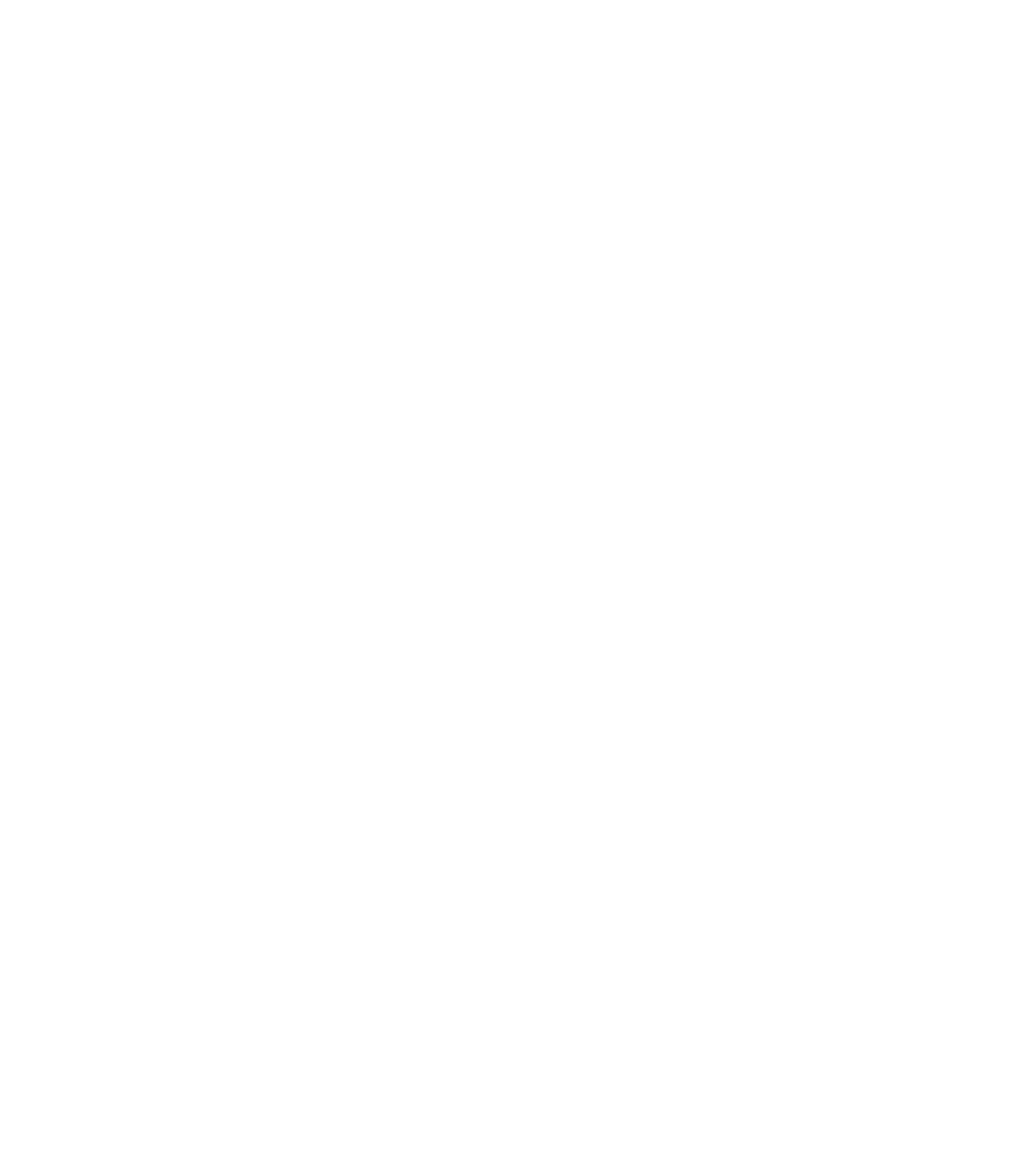
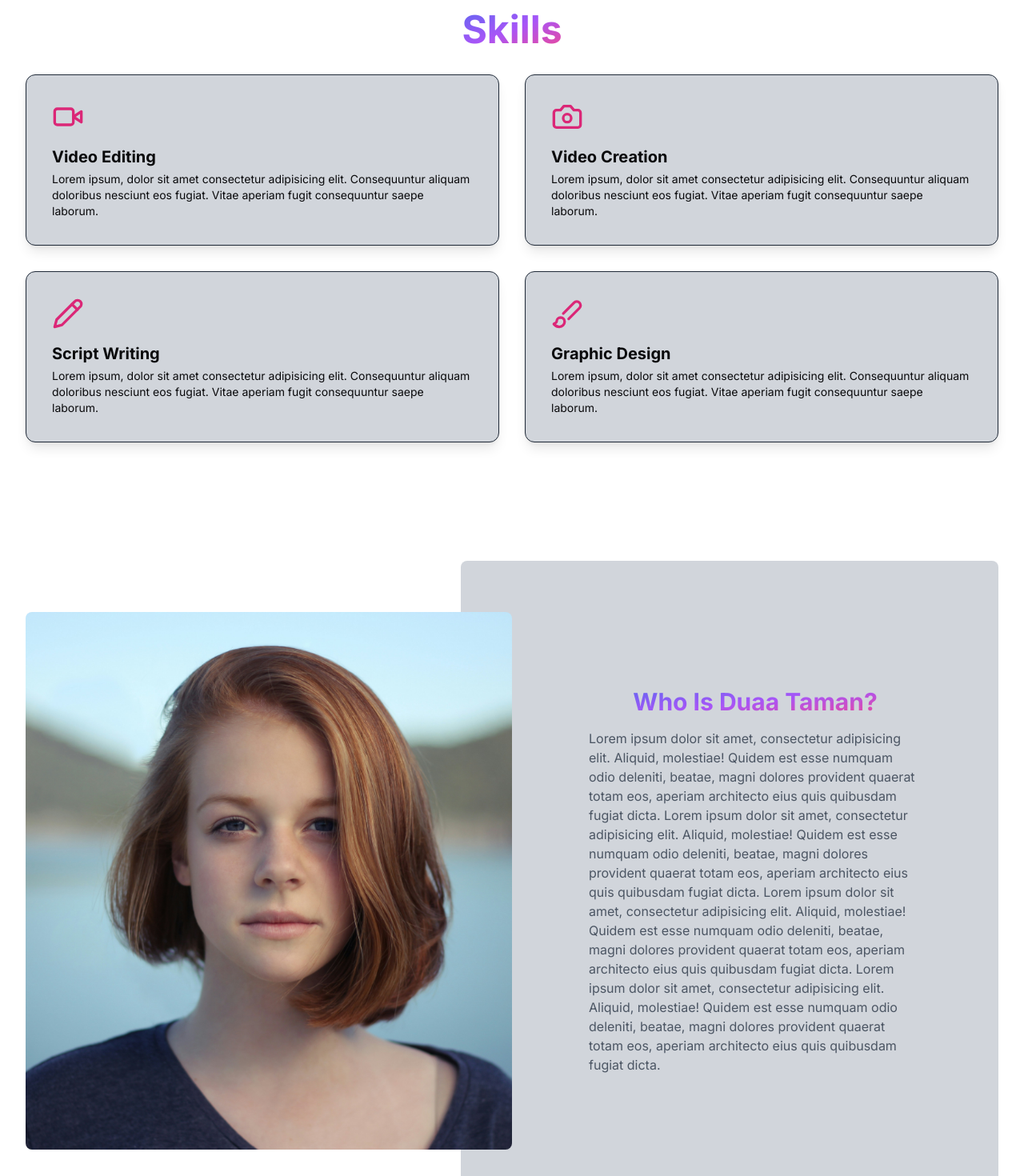
Before and after one commit to mostafa-taman-ashtrei/duaa-taman, a Next.js app: page / in a window 1280 px wide. Shown: the part 740-2210 px from the top of the page at 80% size. Before the commit the page ends 800 px from the top, so only its background shows below. Built offline with nearby package versions, Linux system fonts and the light colour scheme.

Commit message:
style: add the about & skills sections

```diff
--- /dev/null
+++ b/app/(home)/components/About.tsx
@@ -0,0 +1,57 @@
+import GradientText from "@/components/general/GradientText";
+import Image from "next/image";
+
+const About: React.FC = () => {
+    return (
+        <section>
+            <div className="mx-auto max-w-screen-2xl px-4 py-5 sm:px-6 lg:px-8">
+                <div className="grid grid-cols-1 lg:h-screen lg:grid-cols-2">
+                    <div className="relative z-10 lg:py-16">
+                        <div className="relative h-64 sm:h-80 lg:h-full">
+                            <Image
+                                alt="Hero Image For Duaa Taman"
+                                src="/images/hero-image.jpg"
+                                width={300}
+                                quality={100}
+                                height={300}
+                                className="absolute inset-0 h-full w-full object-cover rounded-lg"
+                            />
+                        </div>
+                    </div>
+
+                    <div className="relative flex items-center bg-gray-300  dark:bg-gray-800 rounded-r-lg">
+                        <span
+                            className="hidden rounded-l-lg lg:absolute lg:inset-y-0 lg:-start-16 lg:block lg:w-16 lg:bg-gray-300 dark:lg:bg-gray-800"
+                        />
+
+                        <div className="p-8 sm:p-16 lg:p-24">
+                            <h2 className="text-2xl text-center font-bold sm:text-3xl">
+                                <GradientText text="Who Is Duaa Taman?" />
+                            </h2>
+
+                            <p className="mt-4 text-gray-600">
+                                Lorem ipsum dolor sit amet, consectetur adipisicing elit. Aliquid, molestiae! Quidem est
+                                esse numquam odio deleniti, beatae, magni dolores provident quaerat totam eos, aperiam
+                                architecto eius quis quibusdam fugiat dicta.
+
+                                Lorem ipsum dolor sit amet, consectetur adipisicing elit. Aliquid, molestiae! Quidem est
+                                esse numquam odio deleniti, beatae, magni dolores provident quaerat totam eos, aperiam
+                                architecto eius quis quibusdam fugiat dicta.
+
+                                Lorem ipsum dolor sit amet, consectetur adipisicing elit. Aliquid, molestiae! Quidem est
+                                esse numquam odio deleniti, beatae, magni dolores provident quaerat totam eos, aperiam
+                                architecto eius quis quibusdam fugiat dicta.
+
+                                Lorem ipsum dolor sit amet, consectetur adipisicing elit. Aliquid, molestiae! Quidem est
+                                esse numquam odio deleniti, beatae, magni dolores provident quaerat totam eos, aperiam
+                                architecto eius quis quibusdam fugiat dicta.
+                            </p>
+                        </div>
+                    </div>
+                </div>
+            </div>
+        </section>
+    );
+};
+
+export default About;
--- a/app/(home)/components/Hero.tsx
+++ b/app/(home)/components/Hero.tsx
@@ -48,7 +48,6 @@ const Hero: React.FC = () => {
                 quality={100}
                 height={300}
                 className="h-full w-full object-cover sm:h-[calc(100%_-_2rem)] sm:self-end sm:rounded-ss-[30px] md:h-[calc(100%_-_4rem)] md:rounded-ss-[60px]"
-
             />
         </section>
     );
--- /dev/null
+++ b/app/(home)/components/Skills.tsx
@@ -0,0 +1,60 @@
+import { Brush, Camera, Pencil, Video } from "lucide-react";
+
+import GradientText from "@/components/general/GradientText";
+
+const mySkills = [
+    {
+        name: "Video Editing",
+        icon: <Video className="text-pink-600" size={40} />,
+        desc: " Lorem ipsum, dolor sit amet consectetur adipisicing elit. Consequuntur aliquam doloribus nesciunt eos fugiat. Vitae aperiam fugit consequuntur saepe laborum."
+    },
+    {
+        name: "Video Creation",
+        icon: <Camera className="text-pink-600" size={40} />,
+        desc: " Lorem ipsum, dolor sit amet consectetur adipisicing elit. Consequuntur aliquam doloribus nesciunt eos fugiat. Vitae aperiam fugit consequuntur saepe laborum."
+    },
+    {
+        name: "Script Writing",
+        icon: <Pencil className="text-pink-600" size={40} />,
+        desc: " Lorem ipsum, dolor sit amet consectetur adipisicing elit. Consequuntur aliquam doloribus nesciunt eos fugiat. Vitae aperiam fugit consequuntur saepe laborum."
+    },
+    {
+        name: "Graphic Design",
+        icon: <Brush className="text-pink-600" size={40} />,
+        desc: " Lorem ipsum, dolor sit amet consectetur adipisicing elit. Consequuntur aliquam doloribus nesciunt eos fugiat. Vitae aperiam fugit consequuntur saepe laborum."
+    },
+];
+
+const Skills: React.FC = () => {
+    return (
+        <section className="">
+            <div className="mx-auto max-w-screen-xl px-4 py-8 sm:px-6 sm:py-12 lg:px-8 lg:py-32">
+                <h2 className="text-3xl font-bold tracki text-center sm:text-5xl dark:text-gray-50">
+                    <GradientText text="Skills" />
+                </h2>
+
+                <div className="mt-8 grid grid-cols-1 gap-8 md:grid-cols-2 lg:grid-cols-2">
+                    {
+                        mySkills.map((skill) => <div
+                            key={skill.name}
+                            className="block rounded-xl border bg-gray-300 dark:bg-gray-800 cursor-pointer border-gray-800 p-8 shadow-lg transition hover:border-pink-500/10 hover:shadow-pink-500"
+                        >
+                            {skill.icon}
+
+                            <h2 className="mt-4 text-xl font-bold">{skill.name}</h2>
+
+                            <p className="mt-1 text-sm dark:text-gray-300">
+                                {skill.desc}
+                            </p>
+                        </div>
+                        )
+                    }
+                </div>
+
+
+            </div>
+        </section>
+    );
+};
+
+export default Skills;
--- a/app/(home)/page.tsx
+++ b/app/(home)/page.tsx
@@ -1,9 +1,13 @@
+import About from "./components/About";
 import Hero from "./components/Hero";
+import Skills from "./components/Skills";
 
 const Home: React.FC = () => {
   return (
     <>
       <Hero />
+      <Skills />
+      <About />
     </>
   );
 };
```
